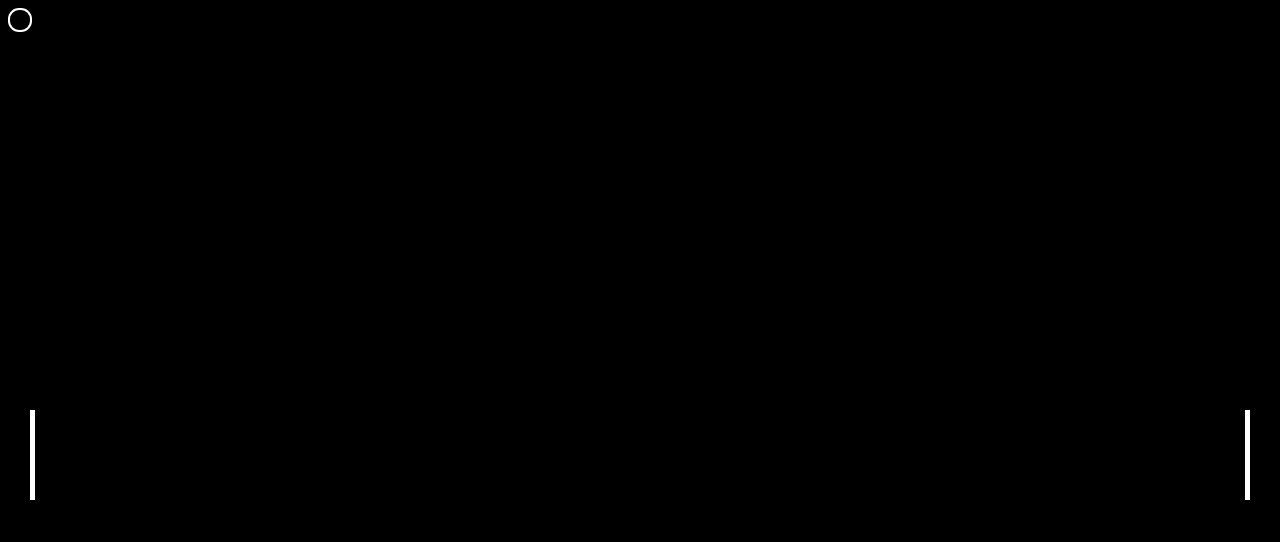
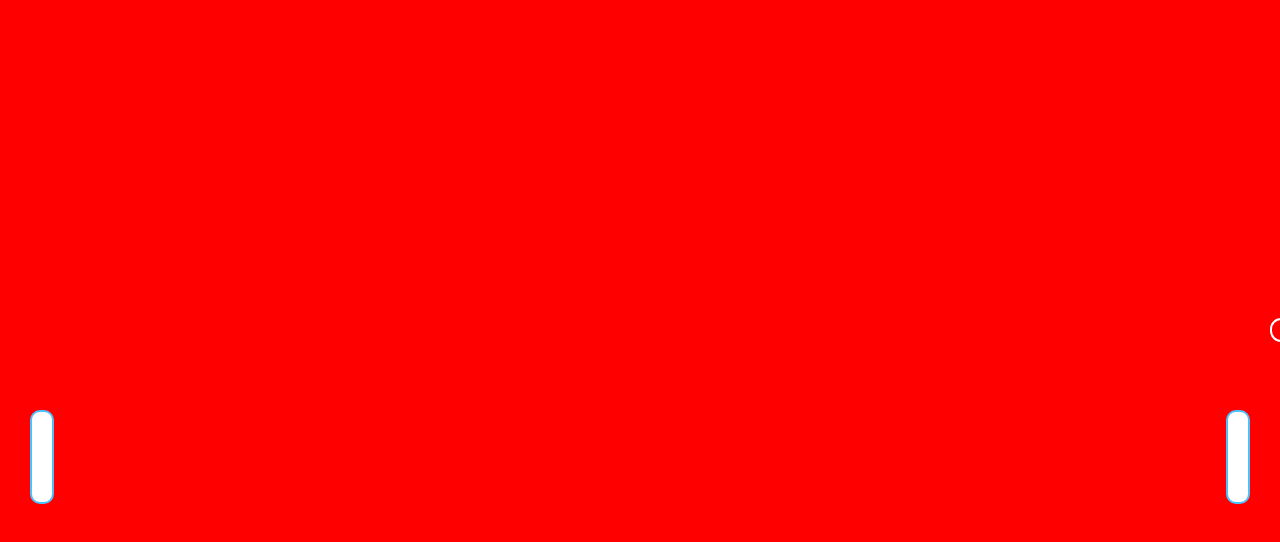
Before and after one commit to JereStorm/pingpong-videogame, a plain HTML site: page index.html in a window 1280 px wide. Drawn offline with Linux system fonts and the light colour scheme.

Commit message:
se termina esqueleto principal del juego

```diff
--- a/main.js
+++ b/main.js
@@ -2,7 +2,7 @@
 
 const game = () => {
     let time = 30;
-    let movementBall = 20;
+    let movementBall = 10;
     let movementBar = 40;
     let width = document.documentElement.clientWidth - movementBall;
     let height = document.documentElement.clientHeight - movementBall;
@@ -10,7 +10,9 @@ const game = () => {
     let controlGame;
     let player1 = null;
     let player2 = null;
-    let ball = document.querySelector("#ball");
+
+    let player1Node = null;
+    let player2Node = null;
 
     function start() {
         init();
@@ -23,6 +25,9 @@ const game = () => {
         ball.direction = 1; // 1 right , 2 left
         player1 = new Player("jugador1");
         player2 = new Player("jugador2");
+
+        player1Node = document.querySelector("#jugador1");
+        player2Node = document.querySelector("#jugador2");
     }
 
     function stop() {
@@ -31,8 +36,68 @@ const game = () => {
     }
 
     function play() {
+        moveBall();
         moveBar();
+        checkIfLost();
     }
+
+    function checkIfLost() {
+        if (ball.offsetLeft >= width) {
+            stop();
+            console.log("punto player 1");
+        }
+        if (ball.offsetLeft <= 0) {
+            stop();
+            console.log("punto player 2");
+        }
+    }
+    function moveBall() {
+        //Checkeamos el estado de la bola antes de seguir moviendola
+        checkStateBall();
+        switch (ball.state) {
+            case 1: // derecha, abajo
+                ball.style.left = (ball.offsetLeft + movementBall) + "px";
+                ball.style.top = (ball.offsetTop + movementBall) + "px";
+                break;
+            case 2: // derecha, arriba
+                ball.style.left = (ball.offsetLeft + movementBall) + "px";
+                ball.style.top = (ball.offsetTop - movementBall) + "px";
+                break;
+            case 3: // izquierda, abajo
+                ball.style.left = (ball.offsetLeft - movementBall) + "px";
+                ball.style.top = (ball.offsetTop + movementBall) + "px";
+                break;
+            case 4: // izquierda, arriba
+                ball.style.left = (ball.offsetLeft - movementBall) + "px";
+                ball.style.top = (ball.offsetTop - movementBall) + "px";
+                break;
+        }
+    }
+
+    function checkStateBall() {
+
+        if (collidePlayer2()) {
+            ball.direction = 2;
+            if (ball.state == 1) ball.state = 3;
+            if (ball.state == 2) ball.state = 4;
+        } else if (collidePlayer1()) {
+            ball.direction = 1;
+            if (ball.state == 3) ball.state = 1;
+            if (ball.state == 4) ball.state = 2;
+        }
+
+
+
+        if (ball.direction === 1) {
+            if (ball.offsetTop >= height) ball.state = 2;
+            else if (ball.offsetTop <= 0) ball.state = 1;
+        } else {
+            if (ball.offsetTop >= height) ball.state = 4;
+            else if (ball.offsetTop <= 0) ball.state = 3;
+        }
+    }
+
+
 
     function moveBar() {
         if (player1.keyPress) {
@@ -47,6 +112,30 @@ const game = () => {
             if (player2.keyCode == "ArrowDown" && (player2.player.offsetTop + player2.player.clientHeight) <= height)
                 player2.moveDown(movementBar);
         }
+
+    }
+
+    function collidePlayer1() {
+
+        if (ball.offsetLeft <= (player1Node.clientWidth + 30) &&
+            ball.offsetTop >= player1Node.offsetTop &&
+            ball.offsetTop <= (player1Node.offsetTop + player1Node.clientHeight)) {
+            console.log("Colision player 1")
+            return true;
+
+        }
+
+        return false;
+    }
+    function collidePlayer2() {
+
+        if (ball.offsetLeft >= (width - player2Node.clientWidth - 30) &&
+            ball.offsetTop >= player2Node.offsetTop &&
+            ball.offsetTop <= (player2Node.offsetTop + player2Node.clientHeight)) {
+            console.log("Colision player 2")
+            return true;
+        }
+        return false;
 
     }
 
--- a/style.css
+++ b/style.css
@@ -4,11 +4,13 @@ body{
 
 .jugador{
     height: 50px;
-    width: 5px;
+    width: 20px;
     background-color: rgb(255, 255, 255);
     margin: 10px;
     top: 50%;
     padding: 20px 0px;
+    border-radius: 10px;
+    border: 2px solid rgb(73, 194, 255);
 }
 
 #jugador1 {
@@ -24,4 +26,5 @@ body{
     width: 20px;
     border: 2px solid white;
     border-radius: 11px;
+    position: absolute;
 }
```
